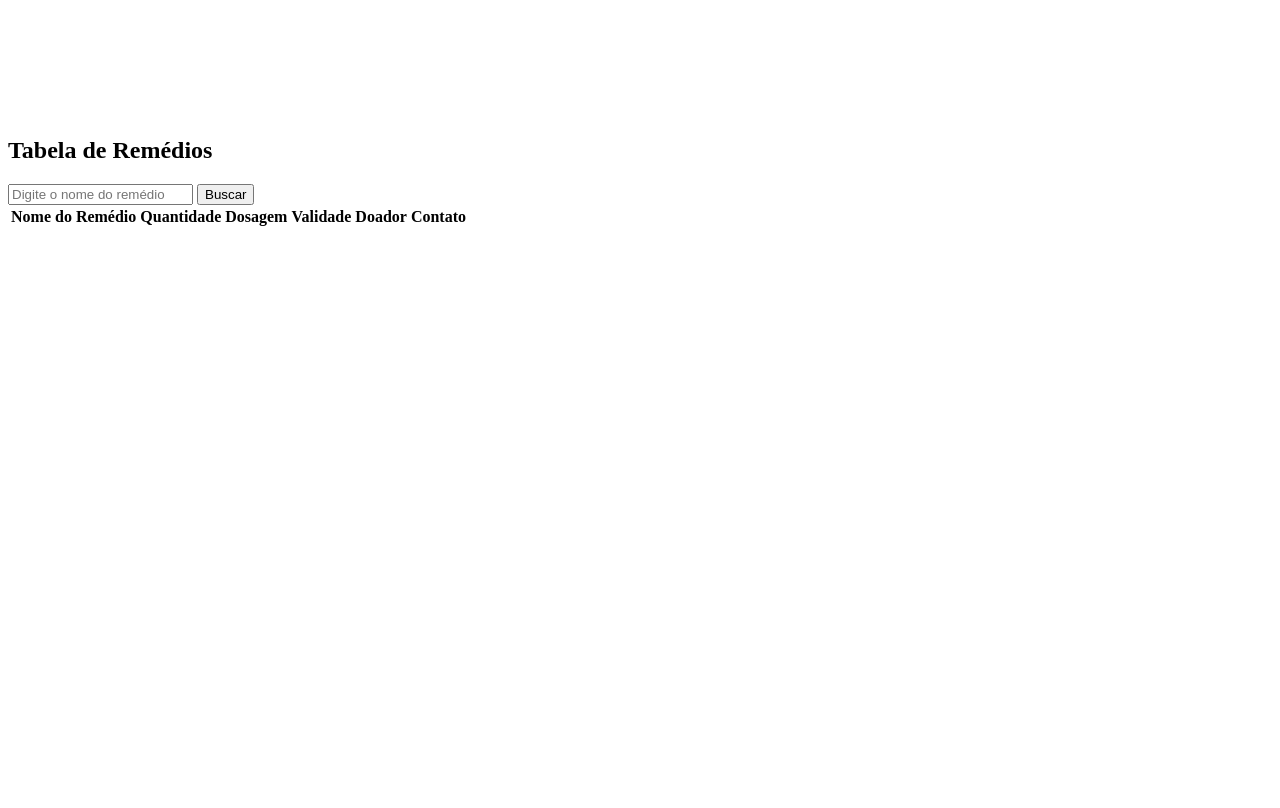
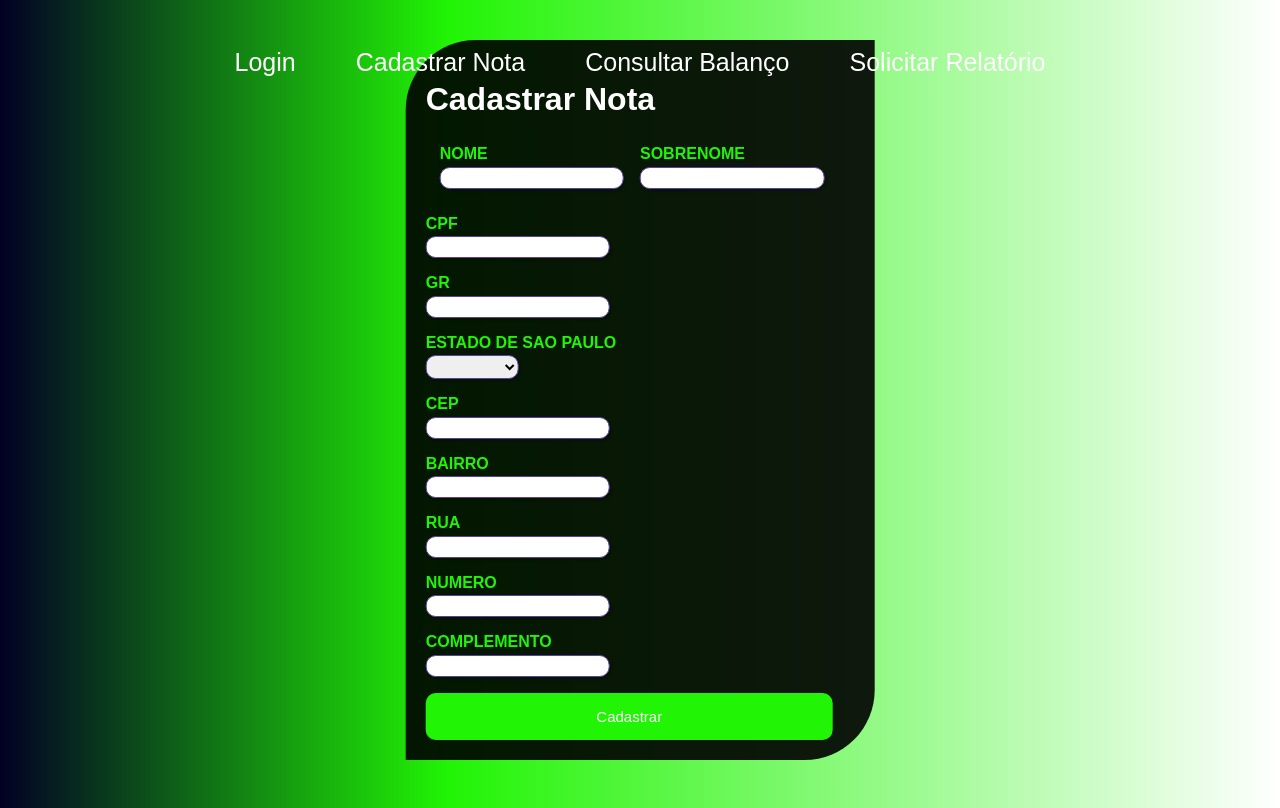
Before and after one commit to wagnersol/controleFinanceiro, a Flask app: template templates/cadastrar_nota.html in a window 1280 px wide. Before the commit the page ends 226 px from the top, so only its background shows below. Run offline with Flask 3, Linux system fonts and the light colour scheme; the template is opened without the code that fills it, so the values that code supplies are empty.

Commit message:
ajustando login, home,cadastrar_nota

```diff
--- a/static/css/cadastrar_nota.css
+++ b/static/css/cadastrar_nota.css
@@ -1,138 +1,95 @@
-* {
-  margin: 0;
-  padding: 0;
-  box-sizing: border-box;
-}
-/* Corpo da página*/
-body {
-  min-height: 100vh;
-  padding: 1rem;
-  background-image: linear-gradient(0deg, rgba(245, 246, 248, 0.975), rgb(40, 8, 200));
-  font-family: system-ui, -apple-system, BlinkMacSystemFont, "Segoe UI", Roboto, Oxygen, Ubuntu, Cantarell, "Open Sans", "Helvetica Neue", sans-serif;
+html,body{
+  height: 100%;
 }
 
-.conteudo_formulario {
-  display: grid;
-  place-items: center;
+.titulo{
+    color: #f2f1f1;
+    text-align: center;
+    font-size: 45px;
+    margin-top: 0px;
+
+
+
 }
 
-label,
-input,
-textarea,
-button {
-  display: block;
-}
-input,
-textarea,
-button {
-  width: 45%;
-  font: inherit;
-  padding: 1rem;
-  font-weight: 700;
-}
-/* Botão do preenchimento*/
-input,
-textarea {
-  margin-bottom: 1rem;
-  color: white;
-  background: #323644;
-  border: 0.125rem solid transparent;
-  border-radius: 1.125rem;
-  transition: border-color 0.3s, box-shadow 0.3s;
-}
-/*Borda do preenchimento*/
-input:hover,
-input:focus,
-textarea:hover,
-textarea:focus {
-  outline: none;
-  border-color: #1d90f5;
-  box-shadow: 0 0 0 0.3125rem #26344a;
-}
-/*Nome do Remédio*/
-label {
-  margin-bottom: 0.5rem;
-  color: black;
-}
-textarea {
-  min-height: 12.5rem;
-  resize: vertical;
-}
-/* Botão de consultar*/
-button {
-  border: none;
-  border-radius: 99px;
-  color: black;
-  background: #1d90f5;
-  cursor: pointer;
-  transition: 0.3s;
-}
-/* Botão de consultar fundo*/
-  button:hover,
-  button:focus {
-  outline: none;
-  background: #1c70d3;
+fieldset{
+    border: 0;
 }
 
-button:disabled {
-  cursor: not-allowed;
-  background: #555b69;
-}
-.success,
-.error {
-  text-align: center;
-}
-.success {
-  color: greenyellow;
-}
-.error {
-  color: tomato;
+body{
+   font-family: Arial, Helvetica, sans-serif;
+    background-image: linear-gradient(90deg, #020024 0%, #21f405 35%, #ffffff 100%);
+    justify-content: center;
+
 }
 
-h2 {
-  color: white;
-  padding-bottom: 24px;
+.tela-cadastrar {
+    background-color:rgba(0, 0, 0, 0.9);
+    position: absolute;
+    top: 50%;
+    left: 50%;
+    transform: translate(-50%, -50%);
+    padding: 20px;
+    border-radius: 70px 0 70px 0;
+    color: white;
 }
 
-#inputRemedio {
-  margin-bottom: 24px;
+input, select,textarea,button{
+   /* padding: 10px;
+    border: none;
+    outline: none;
+    font-size: 15px;
+    margin-bottom: 16px !important;*/
+    border-radius: 10px;
+
 }
 
-#buttonRemedio {
-  margin-bottom: 48px;
+.campo{
+    margin-bottom: 1em
 }
 
-table {
-  background-color: white;
-  padding: 12px;
-  border-radius: 8px;
-  width: 70%;
-  font-size: 1.25rem;
+.campo label{
+    margin-bottom: 0.2em;
+    color: #21f405;
+    display: block;
 }
 
-.lado_esquerdo {
-  text-align: left;
+
+fieldset.grupo .campo{
+    float: left;
+    margin-right: 1em;
 }
 
-tbody {
-  text-align: center;
-  padding-top: 12px;
-  border: none;
+.campo input[type="text"],.campo input[type="number"], .campo select, .campo textarea{
+    padding: 0.2em;
+    border: 1px solid #59429d;
+    box-shadow: 2px 2px 2px rgba(0,0,0,0.2);
+    display: block;
 }
 
-thead {
-  background-color: #98c0ed;
-  padding: 4px 0px;
+.campo select option{
+padding-left: 1em;
 }
 
-tbody tr td:nth-child(1) {
-  text-align: left !important;
+.campo input:focus,.campo select:focus,.campotextarea:focus{
+    background: #E0E0F8;
 }
 
-tbody tr {
-  height: 36px;
+
+
+button{
+    background-color:#21f405;
+    border: none;
+    padding: 15px;
+    width: 95%;
+    border-radius: 10px;
+    color: white;
+    font-size: 15px;
+    text-align: center;
 }
 
-tbody tr:nth-child(even) {
-  background-color: #dddddd;
+
+button:hover{
+    cursor: pointer;
+    background-color:darkgreen;
 }
--- a/templates/cadastrar_nota.html
+++ b/templates/cadastrar_nota.html
@@ -4,7 +4,7 @@
   <meta charset="UTF-8">
   <meta name="viewport" content="width=device-width, initial-scale=1.0">
   <title>Cadastrar Nota</title>
-  <link rel="stylesheet" href="/static/css/consulta_medicamento.css">
+  <link rel="stylesheet" href="/static/css/cadastrar_nota.css">
   <link rel="stylesheet" href="/static/css/componentes/cabecalho.css">
 </head>
 <body>
@@ -23,26 +23,76 @@
     </nav>
   </header>
 
- <div class="conteudo_formulario">
-  <h2>Tabela de Remédios</h2>
-  <input type="text" id="inputRemedio" placeholder="Digite o nome do remédio">
-  <button id="buttonRemedio" onclick="buscaRemedio()">Buscar</button>
-  <table>
-    <thead>
-      <tr>
-        <th class="lado_esquerdo">Nome do Remédio</th>
-        <th>Quantidade</th>
-        <th>Dosagem</th>
-        <th>Validade</th>
-        <th>Doador</th>
-        <th>Contato</th>
-      </tr>
-    </thead>
-    <tbody id="tabela-corpo">
-      <!-- Os dados da tabela serão inseridos aqui -->
-    </tbody>
-  </table>
- </div>
+  <div class="tela-cadastrar nota">
+    <h1 id="titulo">Cadastrar Nota</h1>
+
+    <form>
+        <fieldset class="grupo">
+
+    <div class="campo">
+        <label for="nome"><strong>NOME</strong></label>
+        <input type="text" nome="nome" id="nome" required>
+    </div>
+
+    <div class="campo">
+        <label for="sobrenome"><strong>SOBRENOME</strong></label>
+        <input type="text" nome="sobrenome" id="sobrenome" required>
+    </div>
+     </fieldset>
+
+     <div class="campo">
+        <label for="cpf"><strong>CPF</strong></label>
+        <input type="number" nome="cpf" id="cpf" required>
+    </div>
+
+
+    <div class="campo">
+        <label for="rg"><strong>GR</strong></label>
+        <input type="number" nome="rg" id="rg" required>
+    </div>
+
+    <div class="campo">
+        <label for="estado"><strong>ESTADO DE SAO PAULO</strong></label>
+        <select id="estado">
+            <option selected disabled value="Selecione"></option>
+            <option>zona norte</option>
+            <option>zona oeste</option>
+            <option>zona sul</option>
+            <option>zona leste</option>
+
+        </select>
+    </div>
+
+    <div class="campo">
+        <label for="cep"><strong>CEP</strong></label>
+        <input type="number" nome="cep" id="cep" required>
+    </div>
+
+    <div class="campo">
+        <label for="bairro"><strong>BAIRRO</strong></label>
+        <input type="text" nome="bairro" id="bairro" required>
+    </div>
+
+
+
+    <div class="campo">
+        <label for="rua"><strong>RUA</strong></label>
+        <input type="text" nome="rua" id="rua" required>
+    </div>
+
+    <div class="campo">
+        <label for="numero"><strong>NUMERO</strong></label>
+        <input type="number" nome="numero" id="numero" required>
+    </div>
+
+    <div class="campo">
+        <label for="complemento"><strong>COMPLEMENTO</strong></label>
+        <input type="text" nome="complemento" id="complemento" required>
+    </div>
+
+    <button>Cadastrar</button>
+    </form>
+
 
   <script src="./static/script/funcoes.js"></script>
   <script>
--- a/templates/login.html
+++ b/templates/login.html
@@ -52,7 +52,7 @@
     </div>
 
     <div class="container__imagem">
-        <img class="vetorPessoas" src="/static/img/pngtree-2-5d-stereoscopic-business-financial-png-image_505617(1).jpg" alt="pessoas" style="z-index:-5">
+        <img class="vetorPessoas" src="/static/img/Picture1-5.png" alt="pessoas" style="z-index:-5" width="450px">
 
     </div>
 
```
Also changed, not shown: static/css/home.css (+22 -11 lines), static/css/login.css (+10 -0 lines), templates/home.html (+7 -2 lines), static/img/Picture1-5.png (added), static/img/WhatsApp Image 2024-10-04 at 22.50.01 (1).jpeg (added), static/img/WhatsApp Image 2024-10-04 at 22.50.01 (2).jpeg (added), static/img/WhatsApp Image 2024-10-04 at 22.50.01 (3).jpeg (added), static/img/WhatsApp Image 2024-10-04 at 22.50.01.jpeg (added), static/img/WhatsApp Image 2024-10-04 at 22.50.02 (1).jpeg (added), static/img/WhatsApp Image 2024-10-04 at 22.50.02 (2).jpeg (added), static/img/WhatsApp Image 2024-10-04 at 22.50.02 (3).jpeg (added), static/img/WhatsApp Image 2024-10-04 at 22.50.02.jpeg (added).
